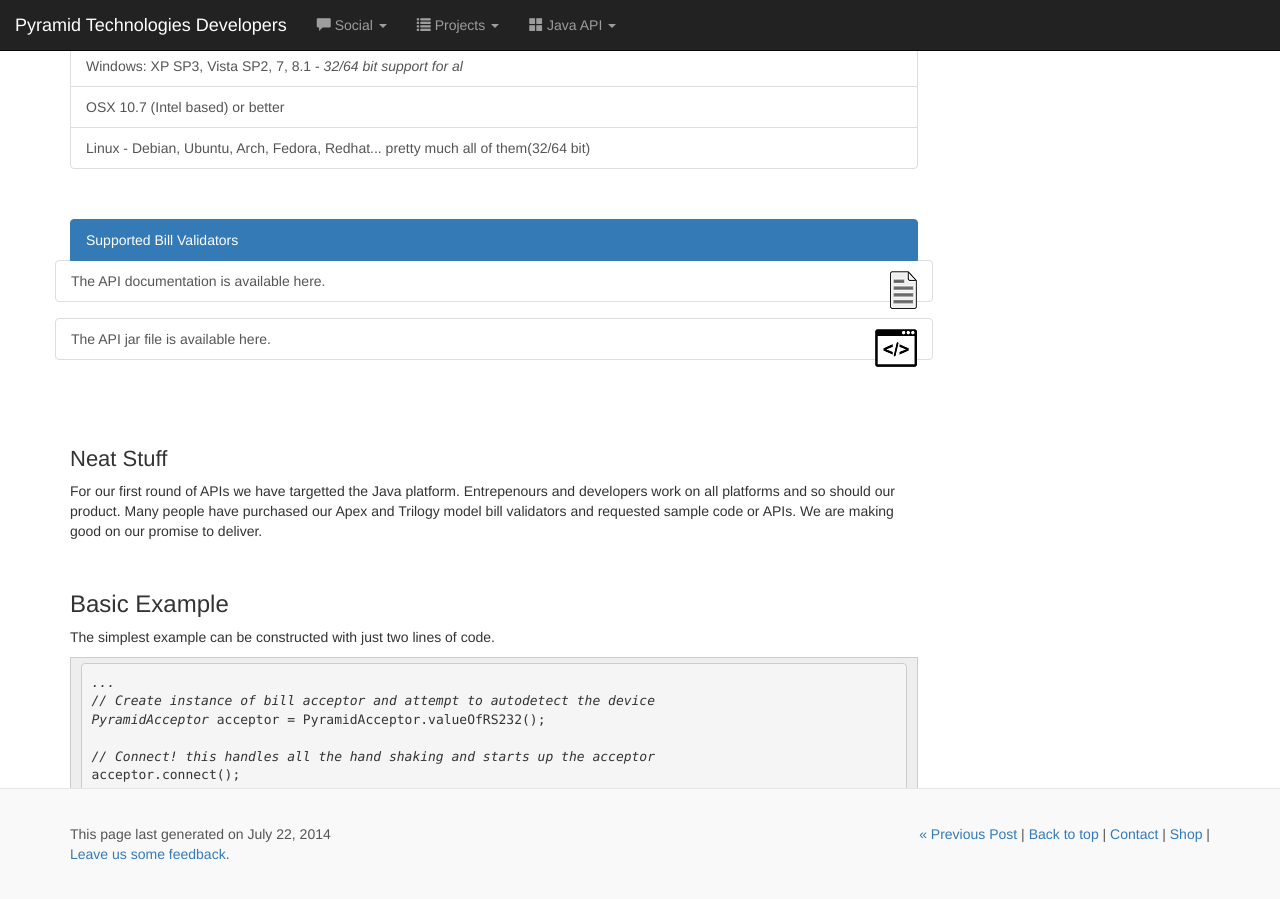
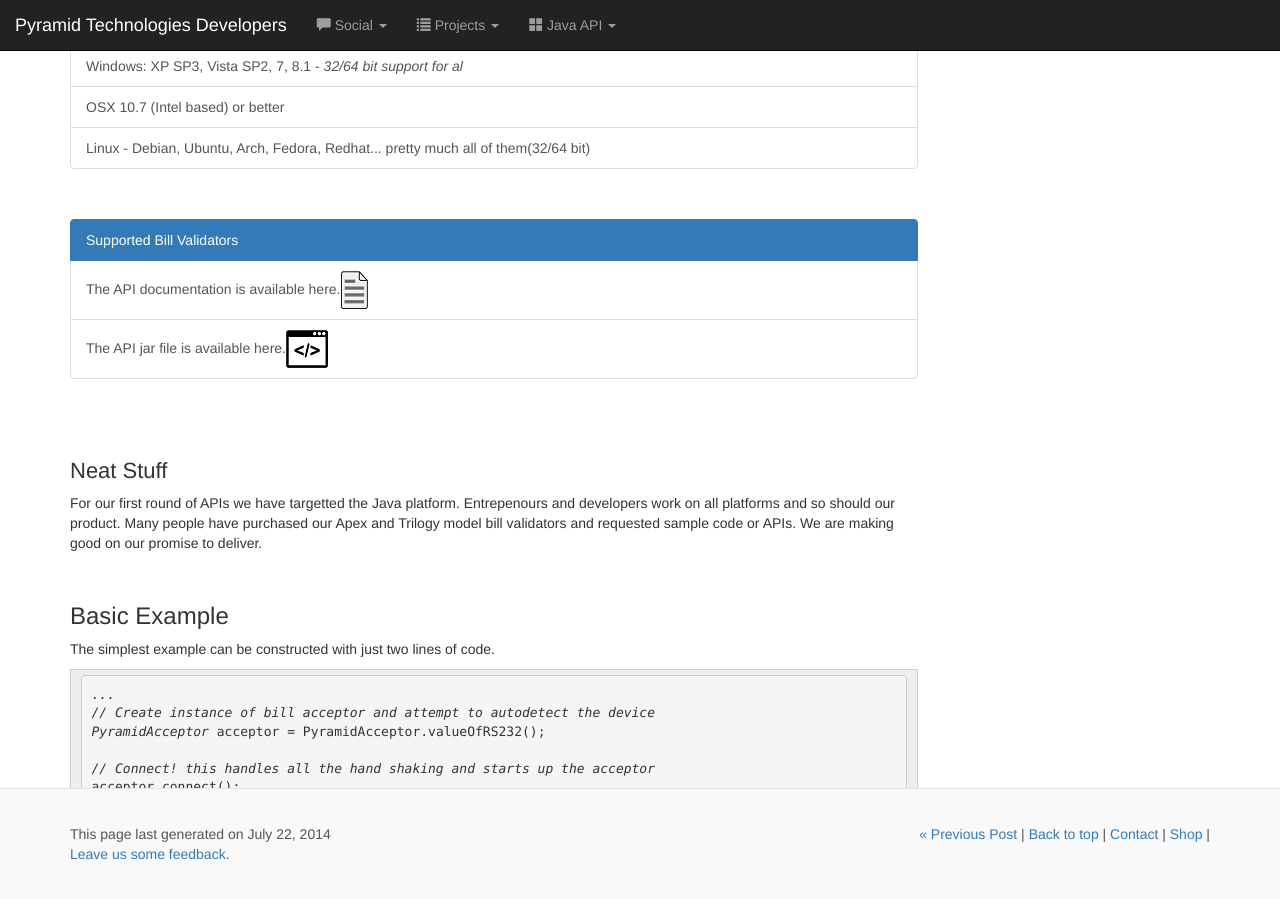
Before and after one commit to PyramidTechnologies/pyramidtechnologies.github.io, a Jekyll site: the page built from _posts/2014-07-21-Pyramid-API-Release.md, in a window 1280 px wide and 900 px high, scrolled down 776 px. Built offline with Jekyll 4.4.1, drawn with Linux system fonts in a browser that asks for light colours; nearby versions of some CDN libraries; Markdown is read by kramdown in place of the engine named in the settings; comment, search, counter and statistics services are not loaded; a style sheet for code colours, icons or effects is not loaded.

Commit message:
Update 2014-07-21-Pyramid-API-Release.md

```diff
--- a/_posts/2014-07-21-Pyramid-API-Release.md
+++ b/_posts/2014-07-21-Pyramid-API-Release.md
@@ -44,8 +44,8 @@ Supported Operating Systems
   <a href="" class="list-group-item active">
 Supported Bill Validators
   </a>
-  <div class="row"><a href="/api" target="_blank" class="list-group-item">The API documentation is available here.<img alt="javadoc_icon" src="/img/posts/javadoc_icon.png" class="pull-right"></a></div>
-  <div class="row"><a href="/api/release/PTalk.jar" class="list-group-item">The API jar file is available here.<img alt="jar_icon" src="/img/posts/jar_icon.png" class="pull-right"></a></div>
+  <a href="/api" target="_blank" class="list-group-item">The API documentation is available here.<img alt="javadoc_icon" src="/img/posts/javadoc_icon.png"></a>
+  <a href="/api/release/PTalk.jar" class="list-group-item">The API jar file is available here.<img alt="jar_icon" src="/img/posts/jar_icon.png"></a>
 </div>
 <br>
 
```
